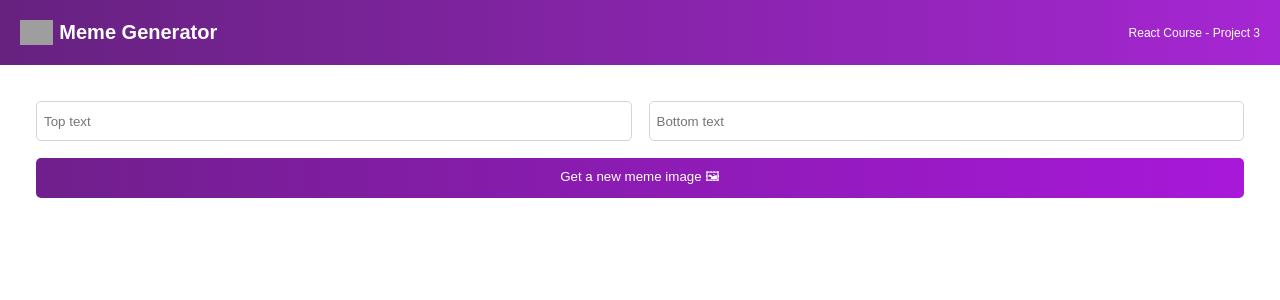
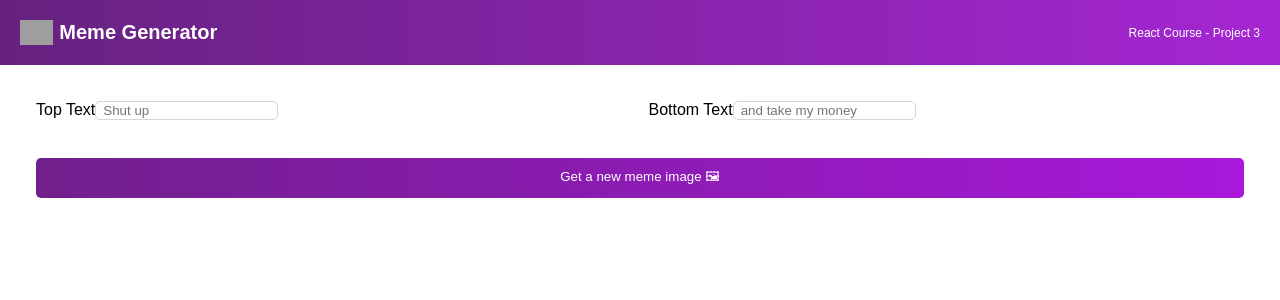
Before and after one commit to OtlotlengMajuja/OTLMAJ363_BCL2401_GroupE_Otlotleng-Majuja_DJS07, a React (Vite) app: page / in a window 1280 px wide. Shown: the top 300 px of the page. Built offline with nearby package versions, Linux system fonts and the light colour scheme; grey boxes are pictures that could not be loaded.

Commit message:
Placed my labels in `div` elements, included a label, an ID, and changed my placeholders for accessibility

```diff
--- a/src/components/Meme.jsx
+++ b/src/components/Meme.jsx
@@ -4,8 +4,24 @@ export default function Meme() {
   return (
     <main>
       <form className="form">
-        <input className="form--input" type="text" placeholder="Top text" />
-        <input className="form--input" type="text" placeholder="Bottom text" />
+        <div>
+          <label htmlFor="top-text">Top Text</label>
+          <input
+            id="top-text"
+            type="text"
+            placeholder="Shut up"
+            className="form--input"
+          />
+        </div>
+        <div>
+          <label htmlFor="bottom-text">Bottom Text</label>
+          <input
+            id="bottom-text"
+            type="text"
+            placeholder="and take my money"
+            className="form--input"
+          />
+        </div>
         <button className="form--button">Get a new meme image 🖼</button>
       </form>
     </main>
```
